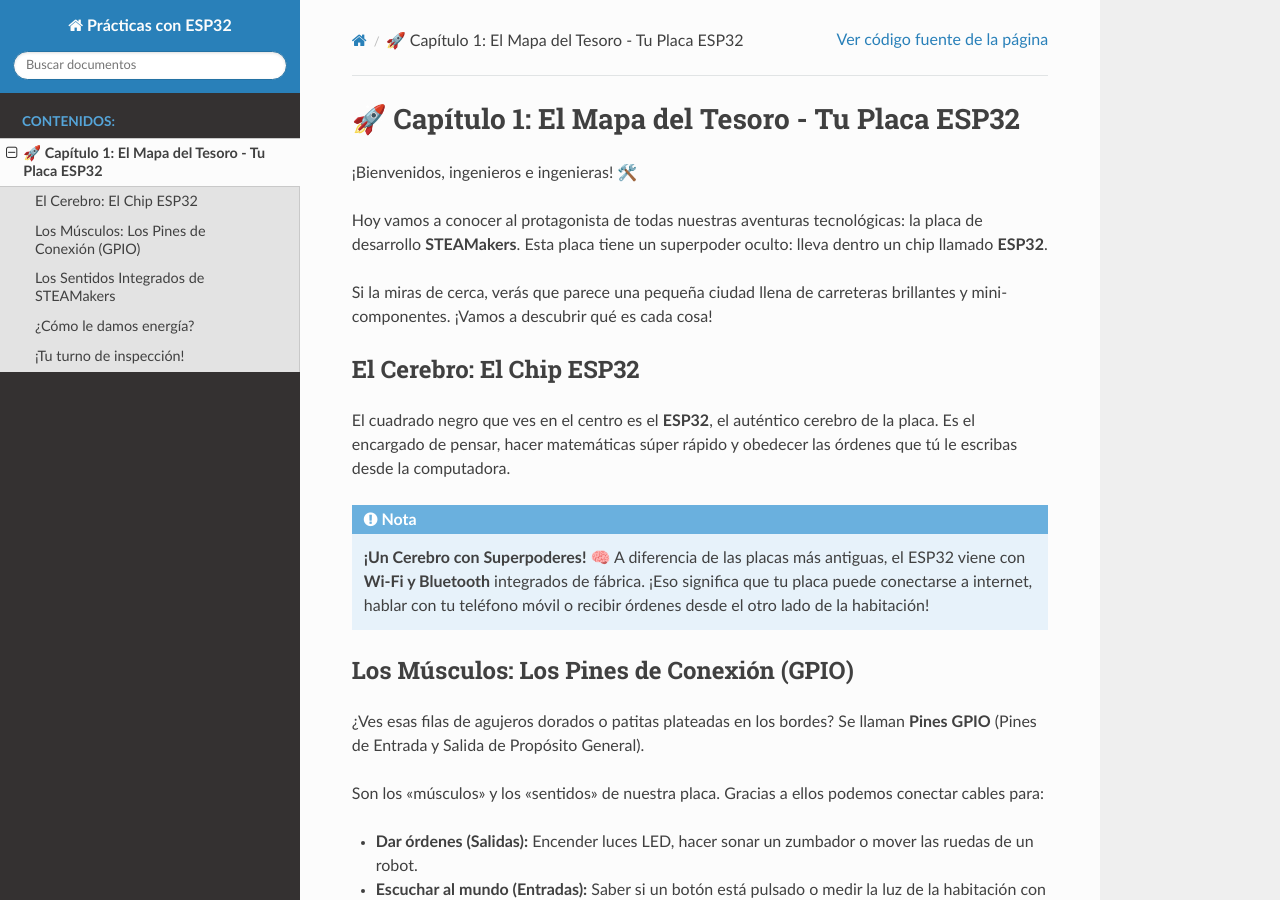
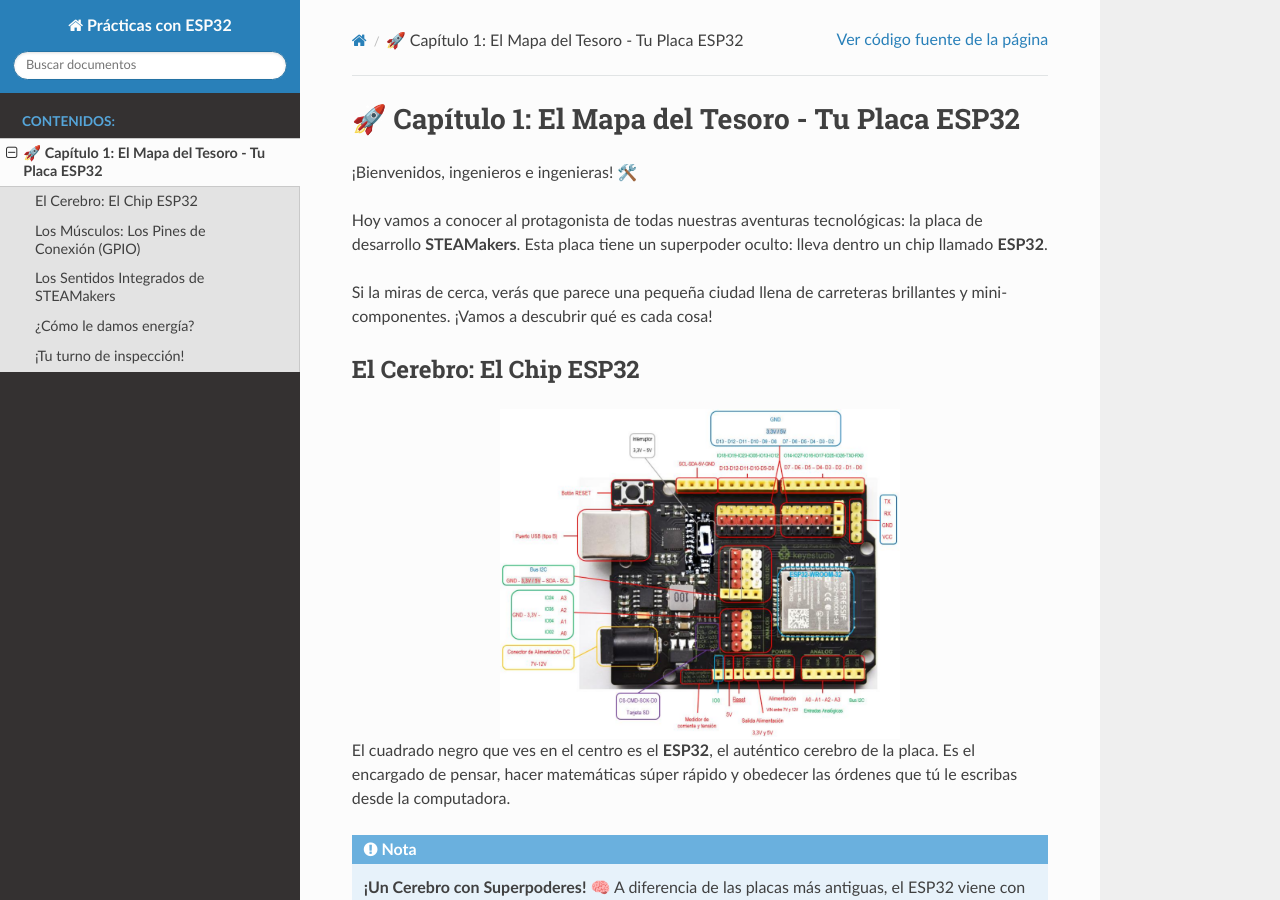
Before and after one commit to lumomakers/practicas-esp32, a Sphinx documentation site: the page built from source/capitulo1.rst, in a window 1280 px wide and 900 px high. Built offline with Sphinx 7.4.7 and the Read the Docs theme 3.1.0, drawn with Linux system fonts in a browser that asks for light colours.

Commit message:
Colocando imagen ESP32 en Capitulo1 por segunda vez

```diff
--- a/source/capitulo1.rst
+++ b/source/capitulo1.rst
@@ -10,6 +10,11 @@ Si la miras de cerca, verás que parece una pequeña ciudad llena de carreteras
 
 El Cerebro: El Chip ESP32
 =========================
+
+.. image:: _static/capitulo1/placa_steamakers.png
+   :alt: Detalle de la placa
+   :align: center
+   :width: 400px
 
 El cuadrado negro que ves en el centro es el **ESP32**, el auténtico cerebro de la placa. Es el encargado de pensar, hacer matemáticas súper rápido y obedecer las órdenes que tú le escribas desde la computadora.
 
```
